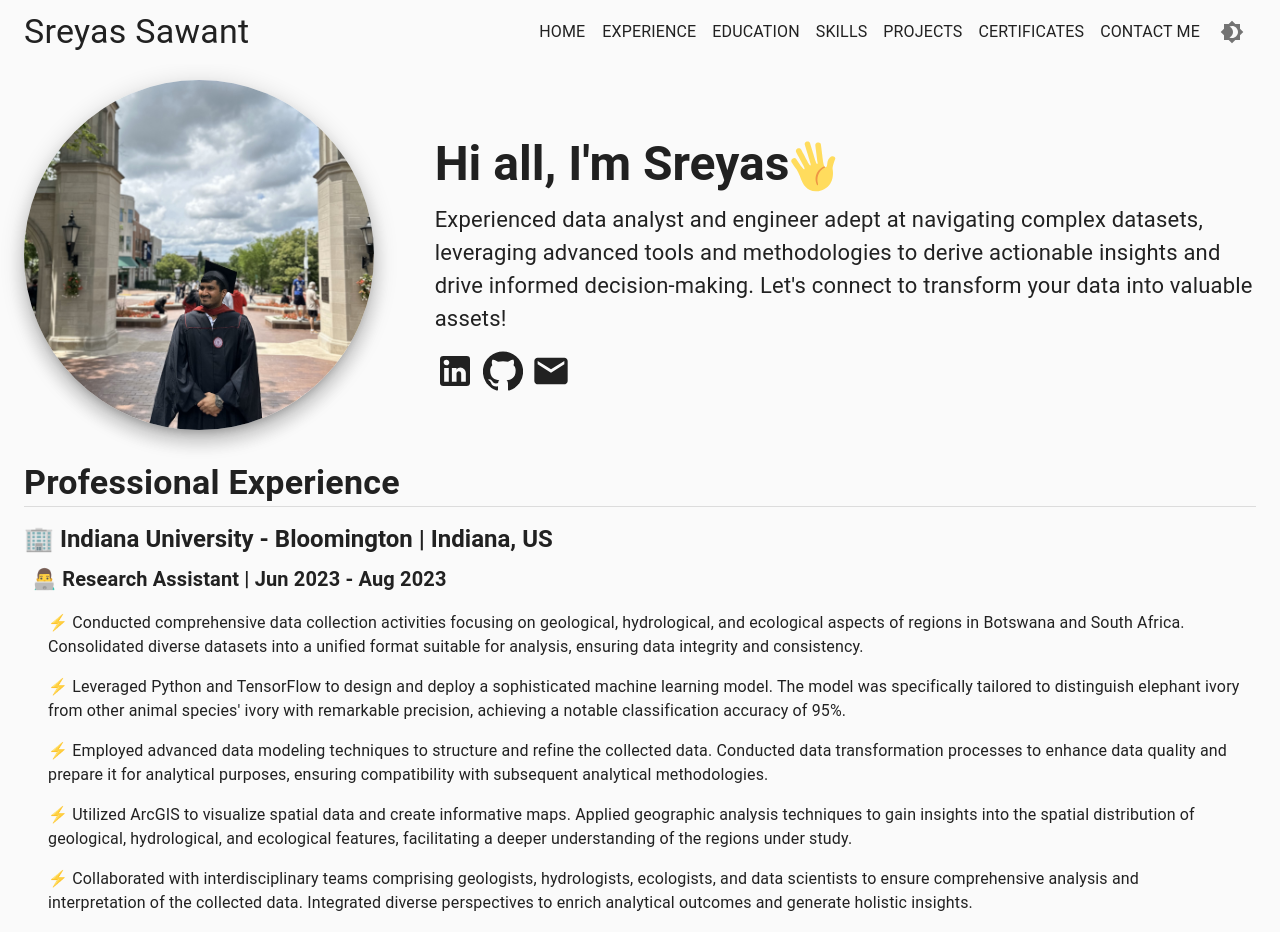
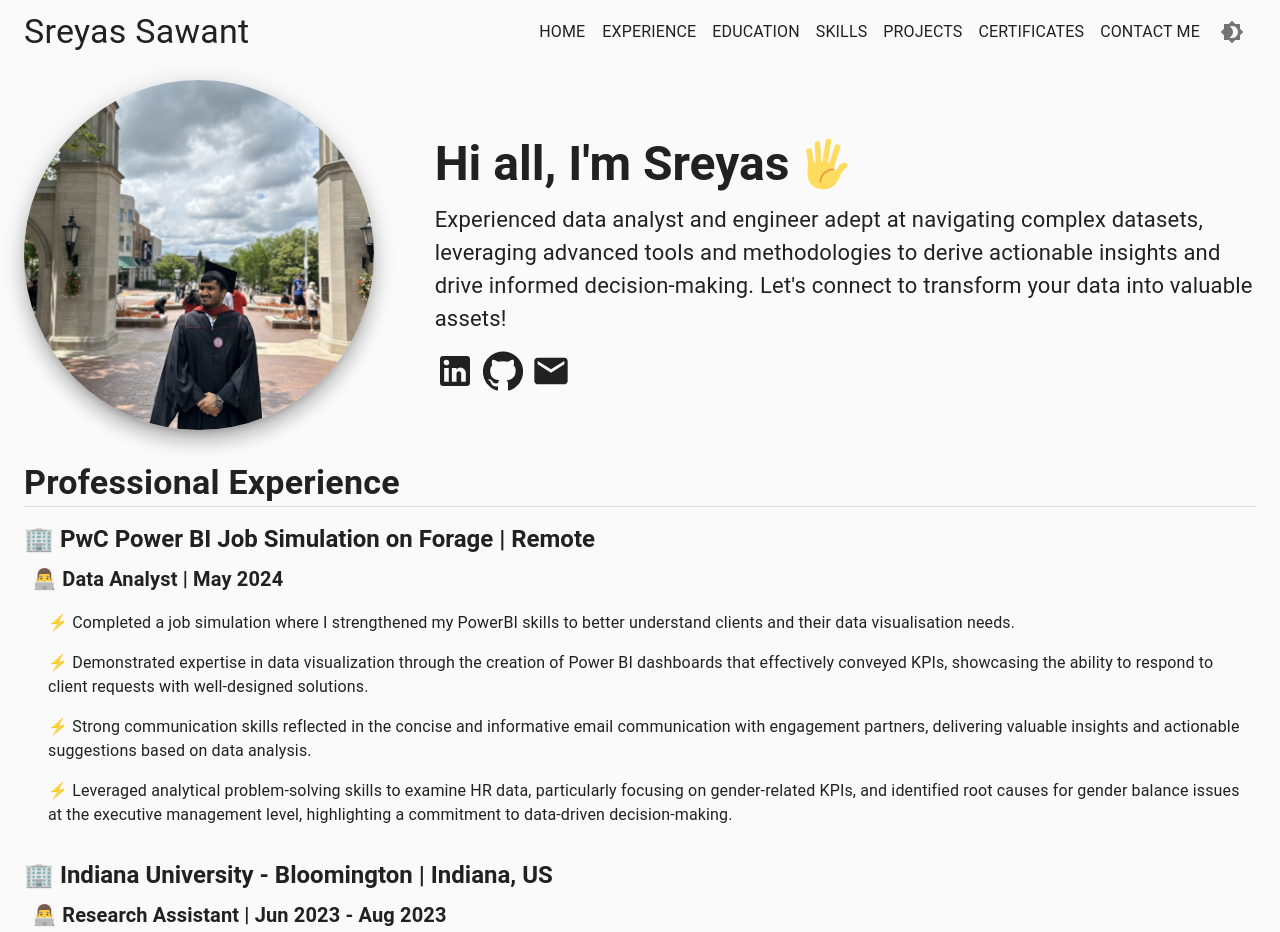
Before and after one commit to sreyas0304/my_portfolio, a React (Create React App) app: page / in a window 1280 px wide. Shown: the top 932 px of the page. Built offline with nearby package versions, Linux system fonts and the light colour scheme.

Commit message:
Pwc added

```diff
--- a/src/portfolio.js
+++ b/src/portfolio.js
@@ -17,6 +17,17 @@
         paragraph: "Experienced data analyst and engineer adept at navigating complex datasets, leveraging advanced tools and methodologies to derive actionable insights and drive informed decision-making. Let's connect to transform your data into valuable assets!",
     },
     experiences: [
+        {
+            company: "PwC Power BI Job Simulation on Forage | Remote",
+            position: "Data Analyst | May 2024",
+            projects: [],
+            work: [
+                "Completed a job simulation where I strengthened my PowerBI skills to better understand clients and their data visualisation needs.",
+                "Demonstrated expertise in data visualization through the creation of Power BI dashboards that effectively conveyed KPIs, showcasing the ability to respond to client requests with well-designed solutions.",
+                "Strong communication skills reflected in the concise and informative email communication with engagement partners, delivering valuable insights and actionable suggestions based on data analysis.",
+                "Leveraged analytical problem-solving skills to examine HR data, particularly focusing on gender-related KPIs, and identified root causes for gender balance issues at the executive management level, highlighting a commitment to data-driven decision-making."
+            ]
+        },
         {
             company: "Indiana University - Bloomington | Indiana, US",
             position: "Research Assistant | Jun 2023 - Aug 2023",
```
